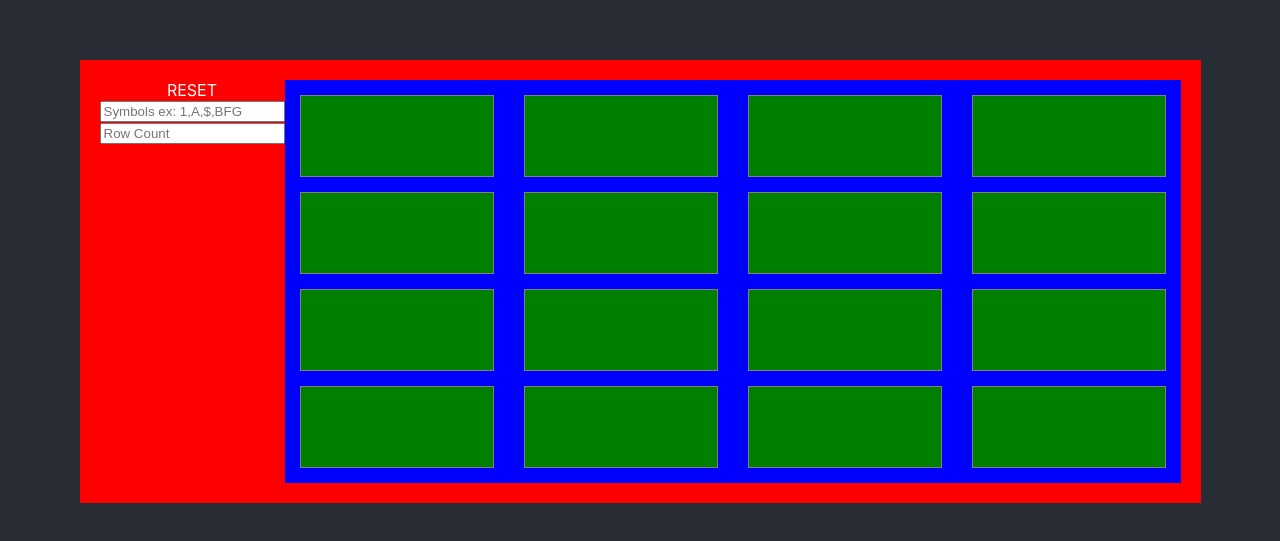
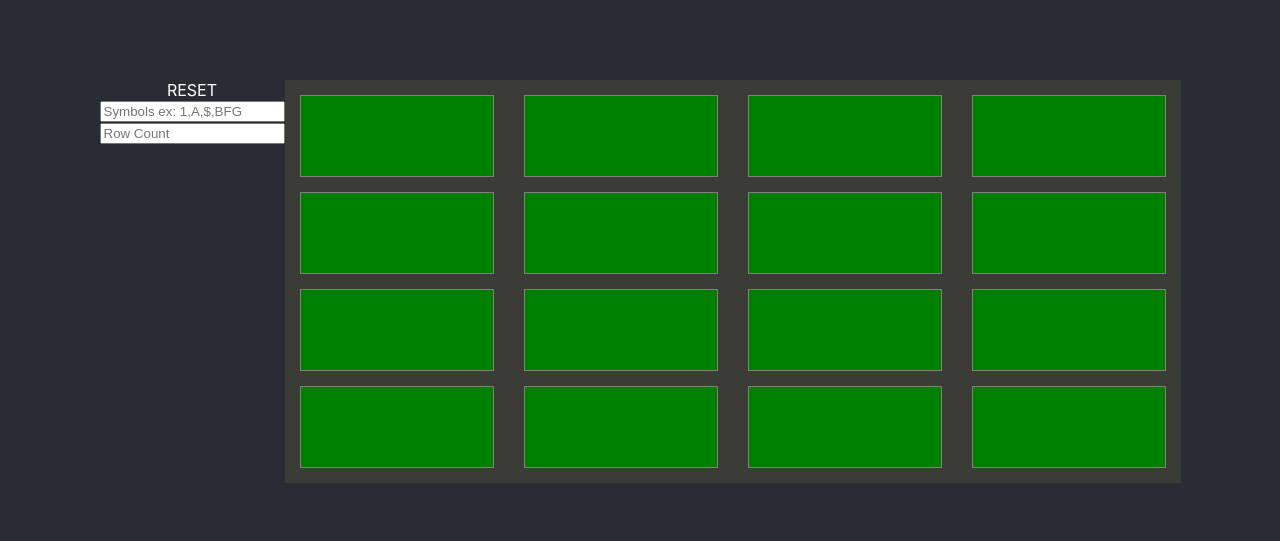
Before and after one commit to jfspencer/memory, a React (Create React App) app: page / in a window 1280 px wide. Shown: the part 119-660 px from the top of the page. Built offline with nearby package versions, Linux system fonts and the light colour scheme.

Commit message:
style clean up

```diff
--- a/src/component/Card.tsx
+++ b/src/component/Card.tsx
@@ -11,7 +11,7 @@ const style = {
 
 const activeCard = {...{ transform: 'rotateY(0deg)'}, ...style.base, ...style.active}
 const inactiveCard = {...{ transform: 'rotateY(-180deg)'}, ...style.base, ...style.inactive}
-const matchedCard = {...{ transform: 'rotateY(0deg)'}, ...style.base, ...{backgroundColor:'blue'}}
+const matchedCard = {...{ transform: 'rotateY(0deg)'}, ...style.base, ...{backgroundColor:'rgb(60,60,55)', border: '0'}}
 
 type Props = { card: CardState, CardTap: any, turn: CardState[]}
 const _Card: FC<Props> = ({card, CardTap, turn}) => {
--- a/src/component/CardRow.tsx
+++ b/src/component/CardRow.tsx
@@ -7,7 +7,7 @@ type Props = { row: CardState[]}
 
 export const CardRow: FC<Props> = ({row}) => {
     return (
-        <div style={{backgroundColor: 'blue'}}>
+        <div style={{backgroundColor: 'rgb(60,60,55)'}}>
             {row.map(v => (<Card key={random(0,9999999)} card={v} />))}
         </div>
     )
--- a/src/component/GameBoard.tsx
+++ b/src/component/GameBoard.tsx
@@ -15,7 +15,7 @@ export const _GameBoard: FC<Props> = ({boardConfig, ResetGame}) => {
     }
 
     return (
-        <div style={{backgroundColor: 'red', padding: '20px', display: 'flex'}}>
+        <div style={{padding: '20px', display: 'flex'}}>
             <div style={{flexDirection:'row'}}>
                 <div onClick={resetGame}>RESET</div>
                 <div><input placeholder={'Symbols ex: 1,A,$,BFG'} onChange={(v) => setSymbols(v.target.value)} /></div>
```
